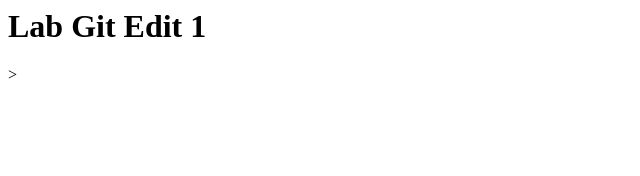
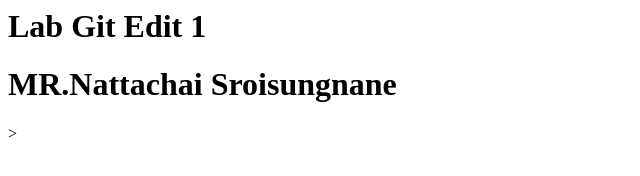
Before and after one commit to Nattachai928/Lab3, a plain HTML site: page index.html in a window 1280 px wide. Shown: the whole page, without its empty margins (0-640 px from the left). Drawn offline with Linux system fonts and the light colour scheme.

Commit message:
Update edit index

```diff
--- a/index.html
+++ b/index.html
@@ -6,5 +6,6 @@
     </head>
     <body>
         <h1> Lab Git Edit 1 </h1>
+        <h1> MR.Nattachai Sroisungnane </h1>
     </body>
 </html>>
```
